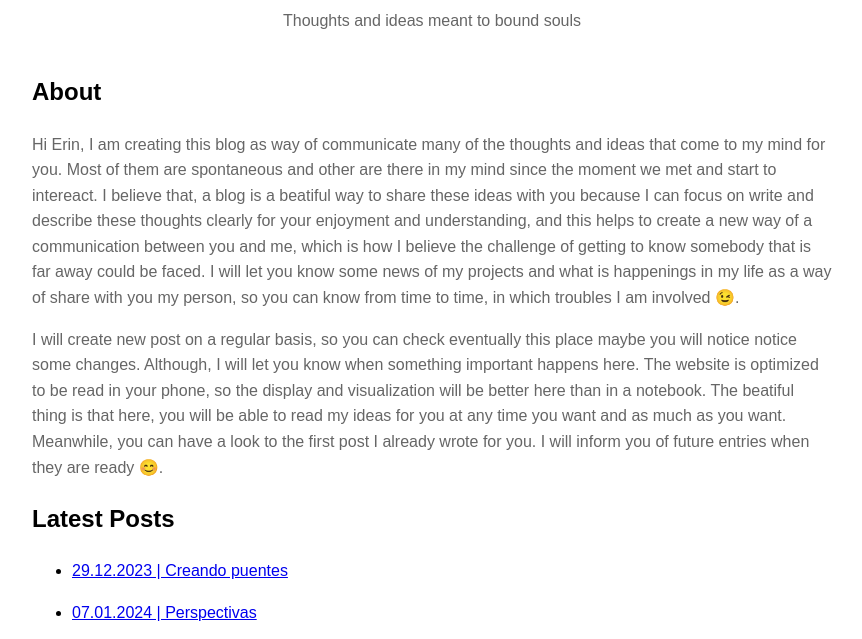
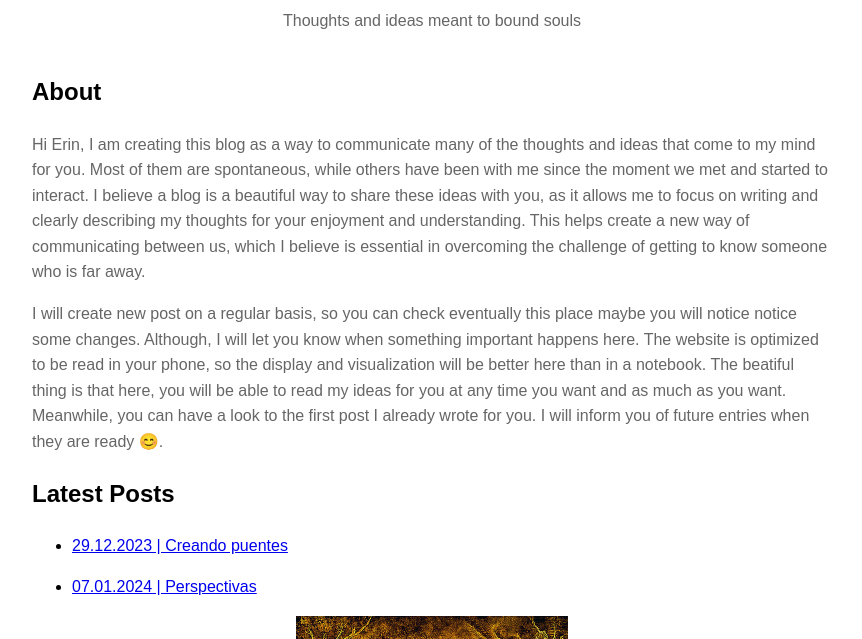
Before and after one commit to LeonardoArias27/ForErin, a plain HTML site: page docs/index.html in a window 1280 px wide. Shown: the part 105-744 px from the top of the page, without its empty margins (208-1070 px from the left). Drawn offline with Linux system fonts and the light colour scheme.

Commit message:
Commit 003

```diff
--- a/docs/index.html
+++ b/docs/index.html
@@ -56,13 +56,15 @@
 <main>
     <section>
         <h2>About</h2>
-        <p>Hi Erin, I am creating this blog as way of communicate many of the thoughts and ideas
-		that come to my mind for you. Most of them are spontaneous and other are there in my mind since the moment
-		we met and start to intereact. I believe that, a blog is a beatiful way to share these ideas with you because I can focus
-		on write and describe these thoughts clearly for your enjoyment and understanding, and this helps to create a new way of
-		a communication between you and me, which is how I believe the challenge of getting to know somebody that is far away could be faced.
-		I will let you know some news of my projects and what is happenings in my life as a way of share with you my person, so
-		you can know from time to time, in which troubles I am involved 😉. </p>
+        <p> Hi Erin, I am creating this blog as a way to communicate many of the thoughts and ideas that come to my mind for you.
+
+		Most of them are spontaneous, while others have been with me since the moment we met and started to interact.
+
+		I believe a blog is a beautiful way to share these ideas with you, as it allows me to focus on writing and clearly
+		describing my thoughts for your enjoyment and understanding.
+
+		This helps create a new way of communicating between us, which I believe is essential in overcoming the challenge of
+		getting to know someone who is far away.</p>
 
 		<p>I will create new post on a regular basis, so you can check eventually this place maybe you will notice notice some changes.
 		Although, I will let you know when something important happens here. The website is optimized to be
```
